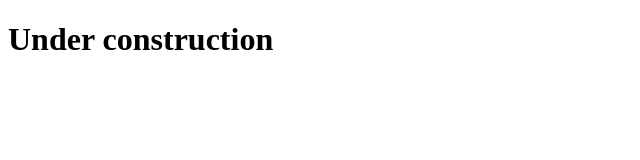
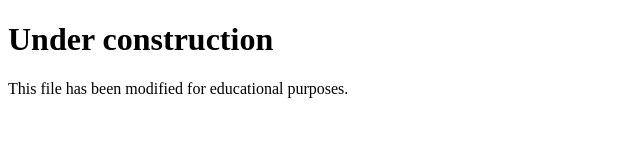
Before and after one commit to azelin/azelin.github.io, a plain HTML site: page index.html in a window 1280 px wide. Shown: the whole page, without its empty margins (0-640 px from the left). Drawn offline with Linux system fonts and the light colour scheme.

Commit message:
Modified for first pull request.

```diff
--- a/index.html
+++ b/index.html
@@ -8,4 +8,5 @@
 
   <body>
     <h1>Under construction</h1>
+    <p>This file has been modified for educational purposes.</p>
   </body>
```
